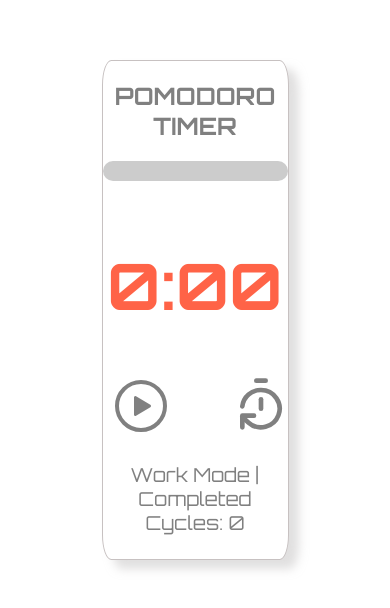
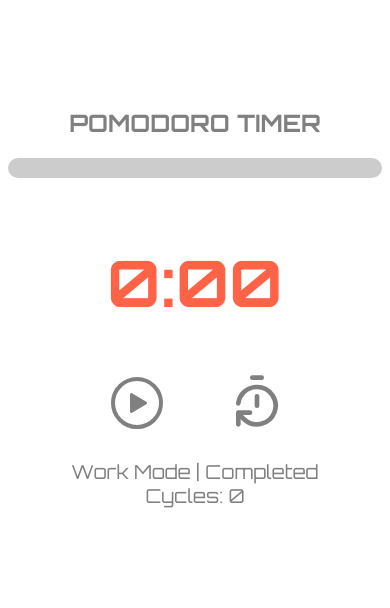
Before and after one commit to Jedrek1996/PomodoroTimer, a Next.js app: page / in a window 390 px wide. Shown: the part 132-740 px from the top of the page. Built offline with nearby package versions, Linux system fonts and the light colour scheme.

Commit message:
Updated responsive css

```diff
--- a/app/components/PomodoroTimer/pomdoroHeading.tsx
+++ b/app/components/PomodoroTimer/pomdoroHeading.tsx
@@ -10,7 +10,7 @@ const PomodoroHeading: React.FC = () => {
       color={"grey"}
       fontWeight={"thin"}
       textTransform={"uppercase"}
-      fontSize={"2rem"}
+      style={{ userSelect: "none", pointerEvents: "none" }}
     >
       {TIMER_CONSTANTS.HEADER}
     </Heading>
--- a/app/components/PomodoroTimer/pomdoroTimer.tsx
+++ b/app/components/PomodoroTimer/pomdoroTimer.tsx
@@ -16,12 +16,12 @@ const PomodoroTimerDisplay: React.FC<PomodoroTimerDisplayProps> = ({
   return (
     <Box
       className="custom-pomTimer"
-      // fontSize={["1rem", "1.5rem", "2rem", "2.5rem", "3rem", "10rem"]}
       fontWeight="bold"
       color="tomato"
       marginBottom={"12.5rem"}
       marginTop={"2rem"}
       height={"4rem"}
+      style={{ userSelect: "none", pointerEvents: "none" }}
     >
       {minutes}:{seconds < 10 ? "0" : ""}
       {seconds}
--- a/app/components/PomodoroTimer/pomodoro.css
+++ b/app/components/PomodoroTimer/pomodoro.css
@@ -8,10 +8,32 @@
   box-shadow: 10px 9px 10px rgba(196, 193, 193, 0.5);
   border-radius: 5%;
 }
+
+@media (max-width: 800px) {
+  .pomodoroContainer {
+    text-align: center;
+    background-color: #fff;
+    width: 100%;
+    min-width: unset;
+    height: 100%;
+    border: unset;
+    box-shadow: unset;
+    border-radius: 5%;
+  }
+}
+
+.custom-pomHeader {
+  font-size: 2rem !important;
+}
+
 @media (max-width: 800px) {
   .custom-pomHeader {
     font-size: 1.5rem !important;
   }
+}
+
+.custom-pomTimer {
+  font-size: 10rem !important;
 }
 
 @media (max-width: 800px) {
@@ -20,9 +42,3 @@
     margin: 4rem 0rem !important;
   }
 }
-
-/* @media (min-width: 1000px) {
-  .custom-pomHeader {
-    font-size: 2.7rem !important;
-  }
-} */
--- a/app/components/PomodoroTimer/pomodoroCycles.tsx
+++ b/app/components/PomodoroTimer/pomodoroCycles.tsx
@@ -8,7 +8,13 @@ interface PomdoroCyclesProps {
 
 const PomdoroCycles: React.FC<PomdoroCyclesProps> = ({ isBreak, cycles }) => {
   return (
-    <Text mt={4} color={"grey"} fontSize={"1.2rem"} margin={"1.5rem"}>
+    <Text
+      mt={4}
+      color={"grey"}
+      fontSize={"1.2rem"}
+      margin={"1.5rem"}
+      style={{ userSelect: "none", pointerEvents: "none" }}
+    >
       {isBreak ? "Break Mode" : "Work Mode"} | Completed Cycles: {cycles}
     </Text>
   );
--- a/app/page.tsx
+++ b/app/page.tsx
@@ -8,6 +8,7 @@ export default function Home() {
       <Heading>
         <title>Pomdoro Timer </title>
         <link rel="icon" href="/icons/clockIcon.webp" />
+        <meta name="viewport" content="width=device-width, initial-scale=1.0" />
       </Heading>
       <div>
         <Flex
```
